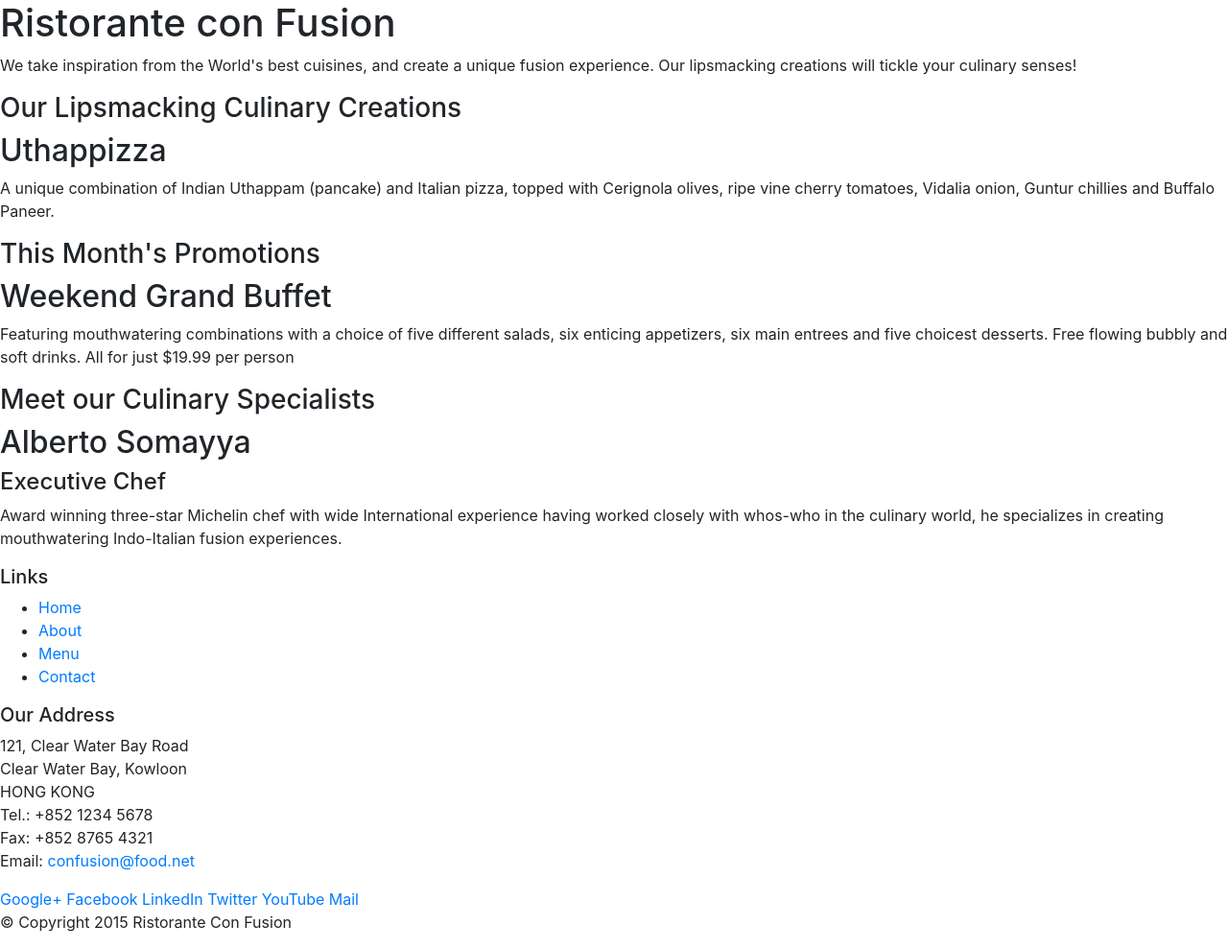
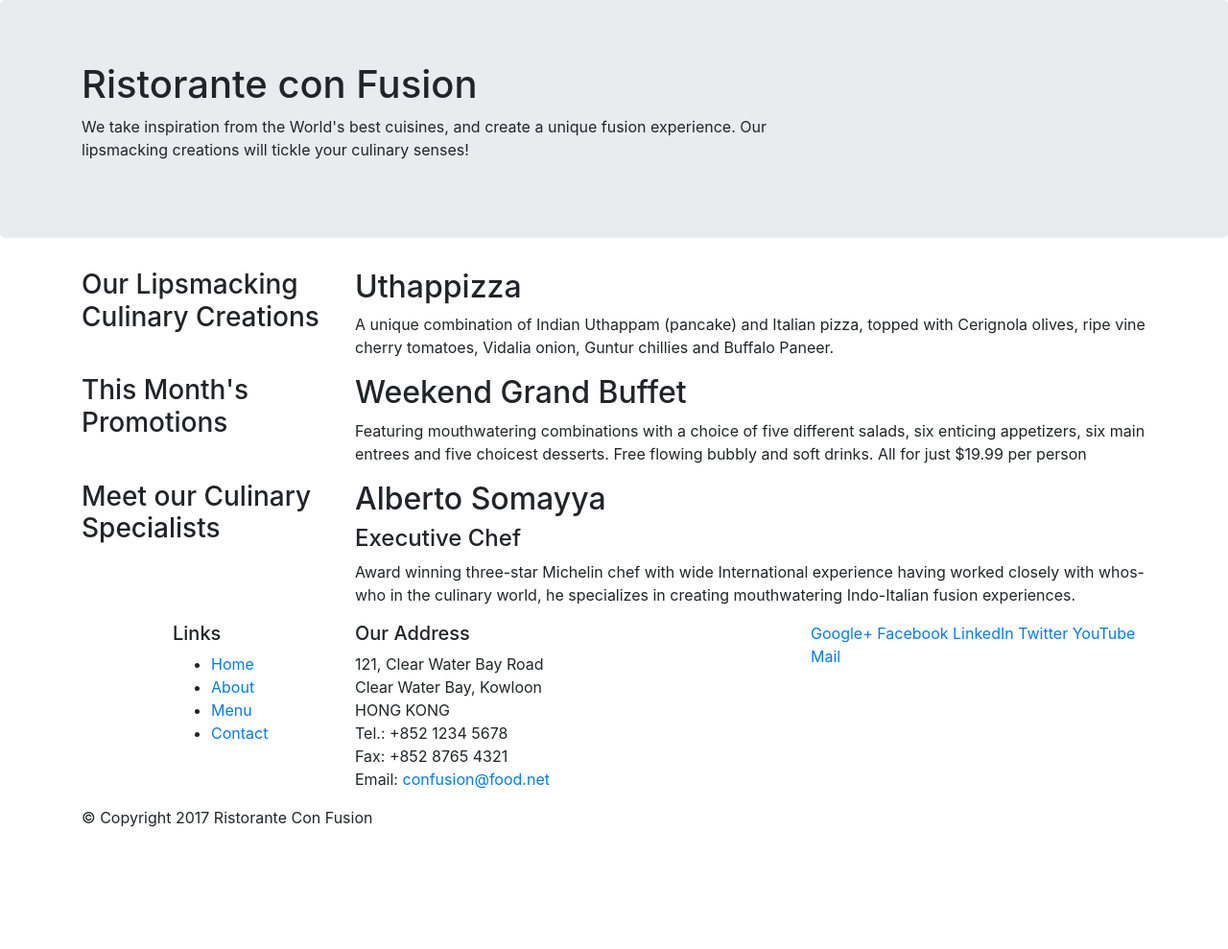
Before and after one commit to obfusticatedcode/bootstrap, a website: page index.html in a window 1280 px wide. Shown: the whole page at 96% size. After the commit the page ends 880 px from the top, so only its background shows below. Drawn offline with nearby package versions, Linux system fonts and the light colour scheme.

Commit message:
bootstrap grid part 1

```diff
--- a/index.html
+++ b/index.html
@@ -6,54 +6,54 @@
   <meta charset="utf-8">
   <meta name="viewport" content="width=device-width, initial-scale=1, shrink-to-fit=no">
   <meta http-equiv="x-ua-compatible" content="ie=edge">
-
   <!-- Bootstrap CSS -->
   <link rel="stylesheet" href="node_modules/bootstrap/dist/css/bootstrap.min.css">
   <title>Ristorante Con Fusion</title>
 </head>
 
 <body>
-
-  <header>
-    <div>
-      <div>
-        <div>
+  <!-- header -->
+  <header class="jumbotron">
+    <div class="container">
+      <div class="row">
+        <div class="col-12 col-sm-8">
           <h1>Ristorante con Fusion</h1>
           <p>We take inspiration from the World's best cuisines, and create a unique fusion experience. Our lipsmacking creations will tickle your culinary senses!</p>
         </div>
-        <div>
+        <div class="col col-sm">
         </div>
       </div>
     </div>
   </header>
-
-  <div>
-    <div>
-      <div>
+<!-- content rows -->
+<!-- first row -->
+  <div class="container">
+    <div class="row">
+      <div class="col-sm-4 push-sm-8 col-md-3 push-md-9">
         <h3>Our Lipsmacking Culinary Creations</h3>
       </div>
-      <div>
+      <div class="col-sm pull-sm-4 col-md pull-md-3">
         <h2>Uthappizza</h2>
         <p>A unique combination of Indian Uthappam (pancake) and Italian pizza, topped with Cerignola olives, ripe vine cherry tomatoes, Vidalia onion, Guntur chillies and Buffalo Paneer.</p>
       </div>
     </div>
 
-
-    <div>
-      <div>
+<!-- second row -->
+    <div class="row">
+      <div class="col-sm-4 col-md-3">
         <h3>This Month's Promotions</h3>
       </div>
-      <div>
+      <div class="col-sm col-md">
         <h2>Weekend Grand Buffet</h2>
         <p>Featuring mouthwatering combinations with a choice of five different salads, six enticing appetizers, six main entrees and five choicest desserts. Free flowing bubbly and soft drinks. All for just $19.99 per person </p>
       </div>
     </div>
-
-    <div>
-      <div>
+<!-- third row -->
+    <div class="row">
+      <div class="col-sm-4 push-sm-8 col-md-3 push-md-9">
         <h3>Meet our Culinary Specialists</h3>
       </div>
-      <div>
+      <div class="col-sm pull-sm-4 col-md pull-md-3">
         <h2>Alberto Somayya</h2>
         <h4>Executive Chef</h4>
         <p>Award winning three-star Michelin chef with wide International experience having worked closely with whos-who in the culinary world, he specializes in creating mouthwatering Indo-Italian fusion experiences. </p>
@@ -61,10 +61,11 @@
     </div>
   </div>
 
+  <!-- footer -->
   <footer>
-    <div>
-      <div>
-        <div>
+    <div class="container">
+      <div class="row">
+        <div class="col-5 offset-1 col-sm-2">
           <h5>Links</h5>
           <ul>
             <li><a href="#">Home</a></li>
@@ -73,7 +74,7 @@
             <li><a href="#">Contact</a></li>
           </ul>
         </div>
-        <div>
+        <div class="col-6 col-sm-5">
           <h5>Our Address</h5>
           <address>
             121, Clear Water Bay Road<br>
@@ -84,7 +85,7 @@
             Email: <a href="mailto:confusion@food.net">confusion@food.net</a>
           </address>
         </div>
-        <div>
+        <div class="col col-sm-4">
           <div>
             <a href="http://google.com/+">Google+</a>
             <a href="http://www.facebook.com/profile.php?id=">Facebook</a>
@@ -95,9 +96,9 @@
           </div>
         </div>
       </div>
-      <div>
-        <div>
-          <p>© Copyright 2015 Ristorante Con Fusion</p>
+      <div class="row">
+        <div class="col-auto">
+          <p>© Copyright 2017 Ristorante Con Fusion</p>
         </div>
       </div>
     </div>
```
